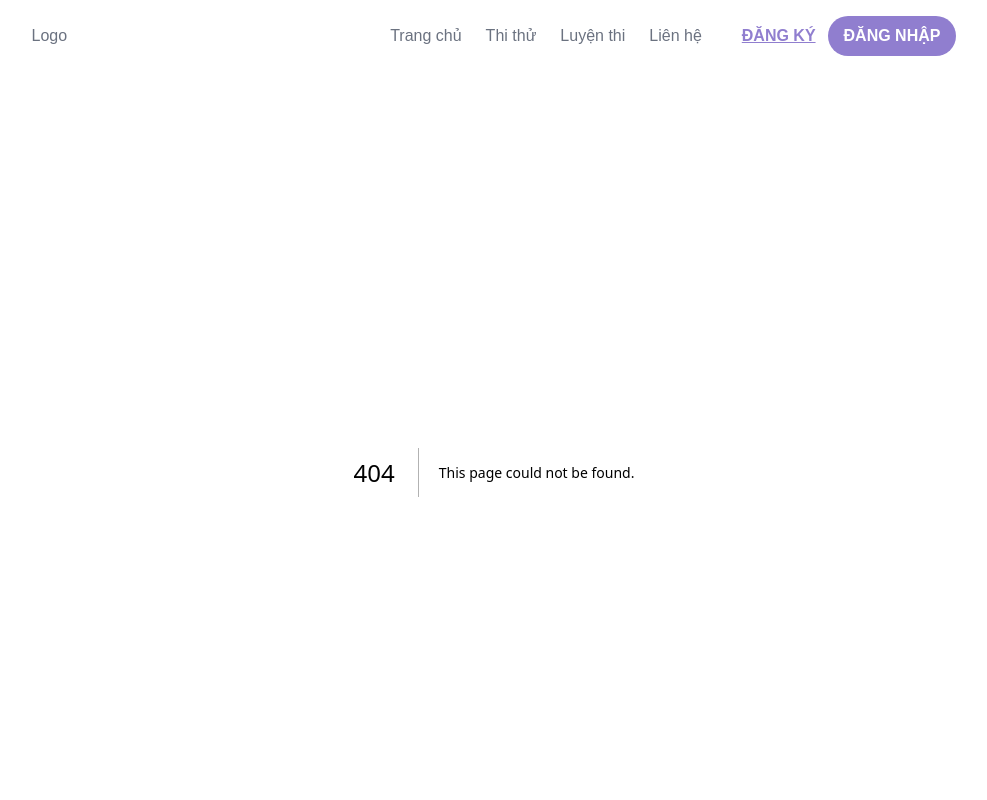
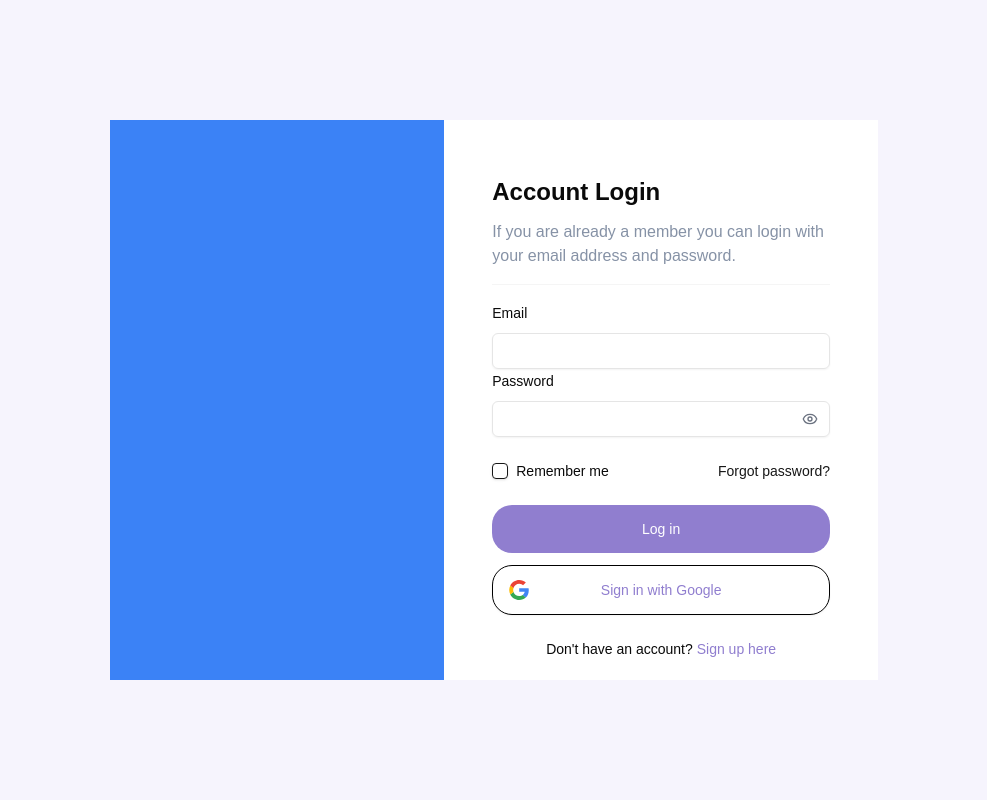
Before and after one commit to emkietthucode/ODL, a Next.js app: page /auth/login in a window 1280 px wide. Before the commit this address had no page. Shown: the top 800 px of the page, without its empty margins (146-1133 px from the left). Built offline with nearby package versions, Linux system fonts and the light colour scheme.

Commit message:
login page

```diff
--- /dev/null
+++ b/src/app/(common)/layout.tsx
@@ -0,0 +1,14 @@
+import NavBar from '@/components/navbar'
+import Footer from '@/components/footer'
+
+function CommonLayout({ children }: { children: React.ReactNode }) {
+  return (
+    <div>
+      <NavBar />
+      {children}
+      <Footer />
+    </div>
+  )
+}
+
+export default CommonLayout
--- a/src/app/page.tsx
+++ b/src/app/(common)/page.tsx
@@ -1,5 +1,5 @@
 import ScrollToTopButton from '@/components/scroll-to-top-button'
-import { Button } from '../components/ui/button'
+import { Button } from '@/components/ui/button'
 
 const Home = () => {
   return (
--- /dev/null
+++ b/src/app/auth/login/LoginForm.tsx
@@ -0,0 +1,105 @@
+'use client'
+
+import { useForm } from 'react-hook-form'
+import { zodResolver } from '@hookform/resolvers/zod'
+import {
+  Form,
+  FormControl,
+  FormField,
+  FormItem,
+  FormLabel,
+} from '@/components/ui/form'
+
+import { LoginFormSchema, LoginFormType } from '@/types/schemas/login'
+import { Input } from '@/components/ui/input'
+import { Button } from '@/components/ui/button'
+import PasswordInput from '@/components/password-input'
+import { Checkbox } from '@/components/ui/checkbox'
+import { FaGoogle } from 'react-icons/fa'
+import Image from 'next/image'
+
+import GoogleIcon from '../../../../public/icons/google-icon.svg'
+
+interface LoginFormProps {
+  onSubmit: (data: LoginFormType) => void
+}
+
+function LoginForm({ onSubmit }: LoginFormProps) {
+  const form = useForm<LoginFormType>({
+    defaultValues: {
+      email: '',
+      password: '',
+    },
+
+    resolver: zodResolver(LoginFormSchema),
+  })
+
+  return (
+    <Form {...form}>
+      <form onSubmit={form.handleSubmit(onSubmit)}>
+        <FormField
+          control={form.control}
+          name="email"
+          render={({ field }) => (
+            <FormItem>
+              <FormLabel>Email</FormLabel>
+              <FormControl>
+                <Input {...field}></Input>
+              </FormControl>
+            </FormItem>
+          )}
+        ></FormField>
+
+        <FormField
+          control={form.control}
+          name="password"
+          render={({ field }) => (
+            <FormItem>
+              <FormLabel>Password</FormLabel>
+              <FormControl>
+                <PasswordInput {...field}></PasswordInput>
+              </FormControl>
+            </FormItem>
+          )}
+        ></FormField>
+
+        <div className="flex justify-between my-4">
+          <div className="flex items-center space-x-2">
+            <Checkbox id="remember" color="red" />
+            <label htmlFor="remember" className="text-sm">
+              Remember me
+            </label>
+          </div>
+
+          <Button variant="link" className="px-0">
+            Forgot password?
+          </Button>
+        </div>
+
+        <Button
+          variant="main"
+          className="w-full py-6 rounded-[20px] font-medium mb-3"
+          type="submit"
+        >
+          Log in
+        </Button>
+
+        <Button
+          type="button"
+          variant="outline"
+          className="w-full py-6 rounded-[20px] border-black text-purple relative"
+        >
+          {/* <FaGoogle className="absolute left-4" /> */}
+          <Image
+            src={GoogleIcon}
+            alt="Google icon"
+            className="w-5 h-5 absolute left-4"
+          />
+          Sign in with Google
+        </Button>
+      </form>
+    </Form>
+  )
+}
+
+export default LoginForm
--- /dev/null
+++ b/src/app/auth/login/page.tsx
@@ -0,0 +1,39 @@
+'use client'
+
+import { LoginFormType } from '@/types/schemas/login'
+import LoginForm from './LoginForm'
+import Link from 'next/link'
+
+function Login() {
+  const handleSubmit = (values: LoginFormType) => {
+    console.log(values)
+  }
+
+  return (
+    <div className="bg-[#F6F4FD] h-screen flex items-center justify-center">
+      <div className="flex max-w-3xl h-[560px]  shadow-[10px_10px_20px_0px_rgba(0, 0, 0, 0.25)]">
+        <div className="w-[380px] h-full bg-blue-500"></div>
+        <div className="w-[480px] h-full bg-white px-12 py-8">
+          <h5 className="font-bold text-2xl mt-6">Account Login</h5>
+          <p className="text-[#8692A6] my-3">
+            If you are already a member you can login with your email address
+            and password.
+          </p>
+
+          <div className="bg-[#F5F5F5] w-full h-[1px] my-4"></div>
+
+          <LoginForm onSubmit={handleSubmit} />
+
+          <p className="text-sm w-full text-center my-6">
+            Don't have an account?{' '}
+            <Link href="/" className="text-purple hover:underline">
+              Sign up here
+            </Link>
+          </p>
+        </div>
+      </div>
+    </div>
+  )
+}
+
+export default Login
--- a/src/app/layout.tsx
+++ b/src/app/layout.tsx
@@ -1,8 +1,6 @@
 import type { Metadata } from 'next'
 import { Geist, Geist_Mono } from 'next/font/google'
 import './globals.css'
-import NavBar from '@/components/navbar'
-import Footer from '@/components/footer'
 
 const geistSans = Geist({
   variable: '--font-geist-sans',
@@ -29,11 +27,7 @@ export default function RootLayout({
       <body
         className={`${geistSans.variable} ${geistMono.variable} antialiased`}
       >
-        <div>
-          <NavBar />
-          {children}
-          <Footer />
-        </div>
+        {children}
       </body>
     </html>
   )
--- /dev/null
+++ b/src/components/password-input.tsx
@@ -0,0 +1,49 @@
+'use client'
+
+import React from 'react'
+import { Button } from './ui/button'
+import { Input } from './ui/input'
+
+import { EyeOffIcon, EyeIcon } from 'lucide-react'
+import { useState } from 'react'
+
+import { cn } from '@/lib/utils'
+
+interface PasswordInputProps
+  extends React.InputHTMLAttributes<HTMLInputElement> {
+  className?: string
+}
+
+const PasswordInput = React.forwardRef<HTMLInputElement, PasswordInputProps>(
+  ({ className, ...props }, ref) => {
+    const [showPassword, setShowPassword] = React.useState<boolean>(false)
+
+    return (
+      <div className="relative">
+        <Input
+          ref={ref}
+          type={showPassword ? 'text' : 'password'}
+          className={cn('pr-10', className)}
+          {...props}
+        />
+        <Button
+          type="button"
+          variant="ghost"
+          size="sm"
+          className="absolute right-0 top-0 h-full px-3 py-2 hover:bg-transparent"
+          onClick={() => setShowPassword(!showPassword)}
+        >
+          {showPassword ? (
+            <EyeOffIcon className="h-4 w-4 text-gray-500" />
+          ) : (
+            <EyeIcon className="h-4 w-4 text-gray-500" />
+          )}
+        </Button>
+      </div>
+    )
+  }
+)
+
+PasswordInput.displayName = 'PasswordInput'
+
+export default PasswordInput
--- /dev/null
+++ b/src/types/schemas/login.ts
@@ -0,0 +1,8 @@
+import { z } from 'zod'
+
+export const LoginFormSchema = z.object({
+  email: z.string().email({ message: 'Invalid email address' }),
+  password: z.string(),
+})
+
+export type LoginFormType = z.infer<typeof LoginFormSchema>
--- a/tailwind.config.ts
+++ b/tailwind.config.ts
@@ -1,47 +1,47 @@
-import type { Config } from "tailwindcss";
+import type { Config } from 'tailwindcss'
 
 export default {
-    darkMode: ["class"],
+  darkMode: ['class'],
   content: [
-    "./src/pages/**/*.{js,ts,jsx,tsx,mdx}",
-    "./src/components/**/*.{js,ts,jsx,tsx,mdx}",
-    "./src/app/**/*.{js,ts,jsx,tsx,mdx}",
+    './src/pages/**/*.{js,ts,jsx,tsx,mdx}',
+    './src/components/**/*.{js,ts,jsx,tsx,mdx}',
+    './src/app/**/*.{js,ts,jsx,tsx,mdx}',
   ],
   theme: {
     extend: {
       colors: {
-			'purple': "#907ECF",
-			'light-purple': "#E2DBF7",
-			'light-purple-admin': "#F1EEFB",
+        purple: '#907ECF',
+        'light-purple': '#E2DBF7',
+        'light-purple-admin': '#F1EEFB',
         background: 'hsl(var(--background))',
         foreground: 'hsl(var(--foreground))',
         card: {
           DEFAULT: 'hsl(var(--card))',
-  				foreground: 'hsl(var(--card-foreground))'
+          foreground: 'hsl(var(--card-foreground))',
         },
         popover: {
           DEFAULT: 'hsl(var(--popover))',
-  				foreground: 'hsl(var(--popover-foreground))'
+          foreground: 'hsl(var(--popover-foreground))',
         },
         primary: {
           DEFAULT: 'hsl(var(--primary))',
-  				foreground: 'hsl(var(--primary-foreground))'
+          foreground: 'hsl(var(--primary-foreground))',
         },
         secondary: {
           DEFAULT: 'hsl(var(--secondary))',
-  				foreground: 'hsl(var(--secondary-foreground))'
+          foreground: 'hsl(var(--secondary-foreground))',
         },
         muted: {
           DEFAULT: 'hsl(var(--muted))',
-  				foreground: 'hsl(var(--muted-foreground))'
+          foreground: 'hsl(var(--muted-foreground))',
         },
         accent: {
           DEFAULT: 'hsl(var(--accent))',
-  				foreground: 'hsl(var(--accent-foreground))'
+          foreground: 'hsl(var(--accent-foreground))',
         },
         destructive: {
           DEFAULT: 'hsl(var(--destructive))',
-  				foreground: 'hsl(var(--destructive-foreground))'
+          foreground: 'hsl(var(--destructive-foreground))',
         },
         border: 'hsl(var(--border))',
         input: 'hsl(var(--input))',
@@ -51,7 +51,7 @@ export default {
           '2': 'hsl(var(--chart-2))',
           '3': 'hsl(var(--chart-3))',
           '4': 'hsl(var(--chart-4))',
-  				'5': 'hsl(var(--chart-5))'
+          '5': 'hsl(var(--chart-5))',
         },
         sidebar: {
           DEFAULT: 'hsl(var(--sidebar-background))',
@@ -61,37 +61,37 @@ export default {
           accent: 'hsl(var(--sidebar-accent))',
           'accent-foreground': 'hsl(var(--sidebar-accent-foreground))',
           border: 'hsl(var(--sidebar-border))',
-  				ring: 'hsl(var(--sidebar-ring))'
-  			}
+          ring: 'hsl(var(--sidebar-ring))',
+        },
       },
       borderRadius: {
         lg: 'var(--radius)',
         md: 'calc(var(--radius) - 2px)',
-  			sm: 'calc(var(--radius) - 4px)'
+        sm: 'calc(var(--radius) - 4px)',
       },
       keyframes: {
         'accordion-down': {
           from: {
-  					height: '0'
+            height: '0',
           },
           to: {
-  					height: 'var(--radix-accordion-content-height)'
-  				}
+            height: 'var(--radix-accordion-content-height)',
+          },
         },
         'accordion-up': {
           from: {
-  					height: 'var(--radix-accordion-content-height)'
+            height: 'var(--radix-accordion-content-height)',
           },
           to: {
-  					height: '0'
-  				}
-  			}
+            height: '0',
+          },
+        },
       },
       animation: {
         'accordion-down': 'accordion-down 0.2s ease-out',
-  			'accordion-up': 'accordion-up 0.2s ease-out'
-  		}
-  	}
+        'accordion-up': 'accordion-up 0.2s ease-out',
       },
-  plugins: [require("tailwindcss-animate")],
-} satisfies Config;
+    },
+  },
+  plugins: [require('tailwindcss-animate')],
+} satisfies Config
```
Also changed, not shown: src/app/admin/layout.tsx (+12 -18 lines), public/icons/google-icon.svg (added). Lines whose indentation alone changed are shown as unchanged.
